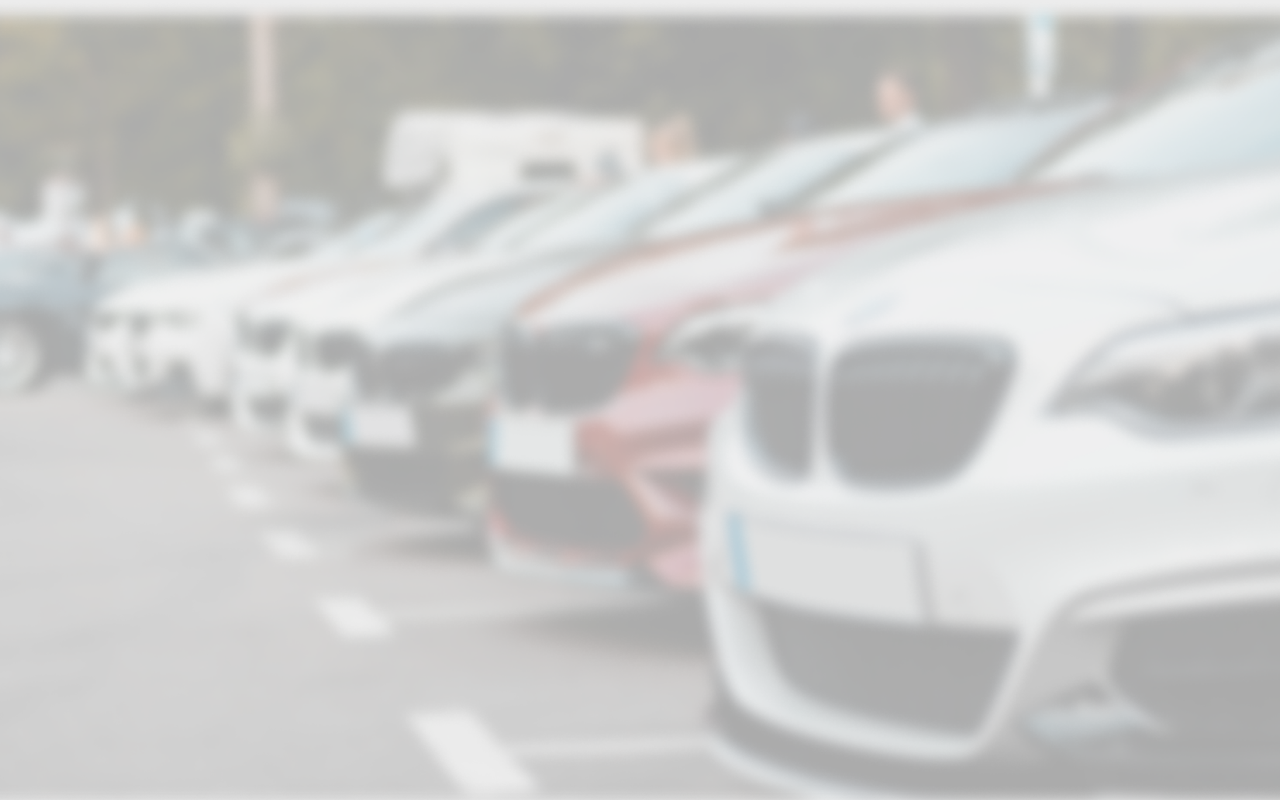
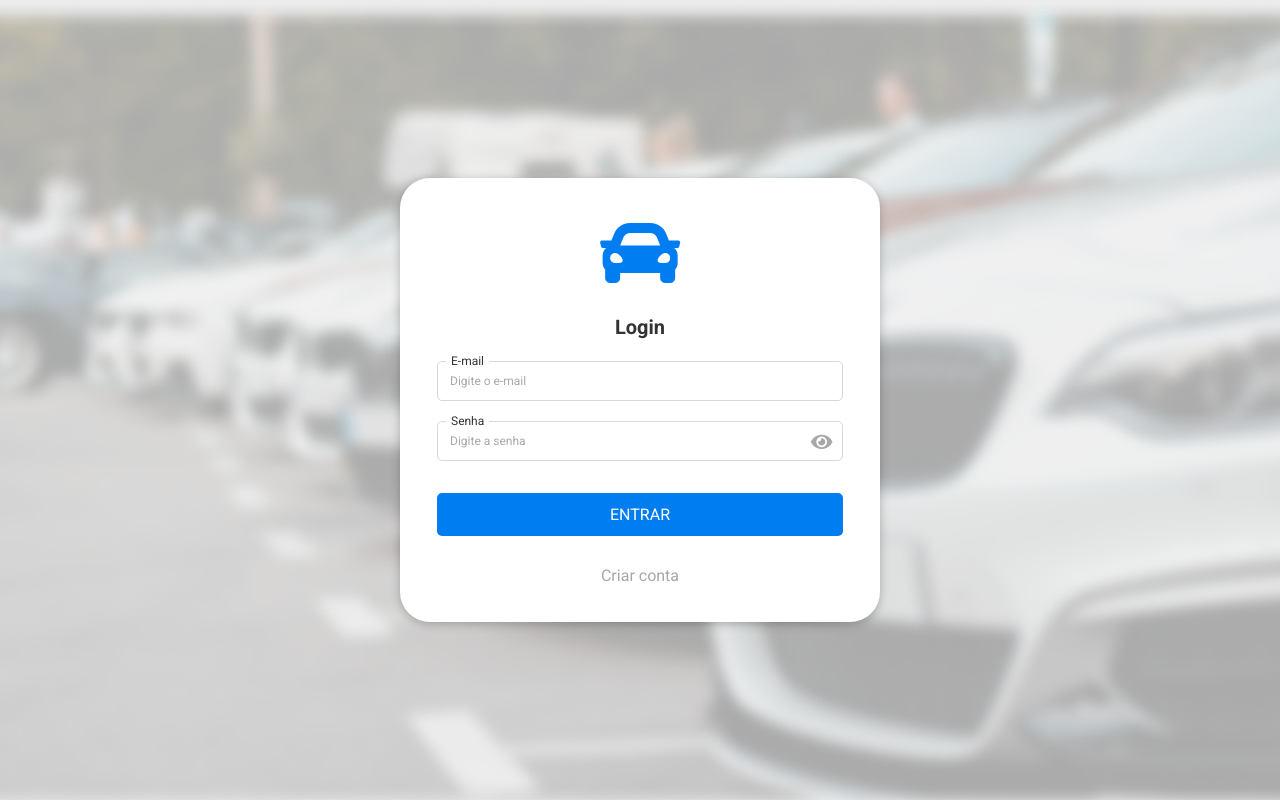
Before and after one commit to Giov4ne/rota-locadora, a Vue app: page / in a window 1280 px wide. Built offline with nearby package versions, Linux system fonts and the light colour scheme.

Commit message:
creating login page interface

```diff
--- a/public/index.html
+++ b/public/index.html
@@ -5,6 +5,8 @@
     <meta http-equiv="X-UA-Compatible" content="IE=edge">
     <meta name="viewport" content="width=device-width,initial-scale=1.0">
     <link rel="icon" href="<%= BASE_URL %>favicon.ico">
+    <link rel="stylesheet" href="https://use.fontawesome.com/releases/v5.15.4/css/solid.css" integrity="sha384-Tv5i09RULyHKMwX0E8wJUqSOaXlyu3SQxORObAI08iUwIalMmN5L6AvlPX2LMoSE" crossorigin="anonymous">
+    <link rel="stylesheet" href="https://use.fontawesome.com/releases/v5.15.4/css/fontawesome.css" integrity="sha384-jLKHWM3JRmfMU0A5x5AkjWkw/EYfGUAGagvnfryNV3F9VqM98XiIH7VBGVoxVSc7" crossorigin="anonymous">
     <title><%= htmlWebpackPlugin.options.title %></title>
   </head>
   <body>
--- a/src/App.vue
+++ b/src/App.vue
@@ -14,9 +14,18 @@ export default {
 </script>
 
 <style>
+  @import url('https://fonts.googleapis.com/css2?family=Roboto:ital,wght@0,100..900;1,100..900&display=swap');
+
   *{
     margin: 0;
     padding: 0;
     box-sizing: border-box;
+    font-family: "Roboto", serif;
   }
+
+  input{
+    outline: none;
+    border: none;
+  }
+
 </style>
--- a/src/components/LoginForm.vue
+++ b/src/components/LoginForm.vue
@@ -1,11 +1,23 @@
 <template>
     <div id="login-signin-container">
-        <!-- <form action="">
-            <input type="text"><br>
-            <input type="text"><br>
-            <input type="text"><br>
-            <button>Enviar</button>
-        </form> -->
+        <form action="">
+            <span class="fa fa-car"></span>
+            <h2 class="form-title">Login</h2>
+            <div class="custom-field">
+                <label for="email">E-mail</label>
+                <input type="text" class="inputs" id="email" name="email" placeholder="Digite o e-mail">
+            </div>
+            <div class="custom-field">
+                <label for="password">Senha</label>
+                <div class="password-input">
+                    <input type="password" class="inputs" id="password" name="password" placeholder="Digite a senha">
+                    <span class="fa fa-eye"></span>
+                </div>
+                <!-- <span class="fa fa-eye-slash"></span> -->
+            </div>
+            <input type="submit" class="submit-btn" value="ENTRAR">
+            <a href="" class="signin-login-link">Criar conta</a>
+        </form>
     </div>
 </template>
 
@@ -29,8 +41,101 @@
         background-color: #ececec;
     }
 
-    /* form{
-        background-color: white;
-        width: 300px;
-    } */
+    form{
+        background-color: #fff;
+        width: 480px;
+        border-radius: 30px;
+        box-shadow: 0 2px 10px #00000040;
+        padding: 35px 37px 37px 37px;
+        display: flex;
+        flex-direction: column;
+        align-items: center;
+    }
+
+    .fa-car{
+        color: #007DF0;
+        font-size: 80px;
+    }
+
+    .form-title{
+        font-size: 20px;
+        font-weight: 700;
+        color: #333;
+        margin: 22px;
+        cursor: default;
+    }
+
+    .custom-field{
+        position: relative;
+        display: flex;
+        flex-direction: column;
+        border: 1px solid #d8d8d8;
+        width: 100%;
+        margin-bottom: 20px;
+        border-radius: 5px;
+    }
+
+    .custom-field label{
+        position: absolute;
+        top: -8px;
+        left: 8px;
+        background: #fff;
+        padding: 0 5px;
+        font-size: 12px;
+        color: #333;
+    }
+
+    .inputs{
+        background-color: transparent;
+        padding: 12px;
+        font-size: 12px;
+        color: #333;
+
+        &::placeholder{
+            color: #A9A7A9;
+        }
+    }
+
+    .password-input{
+        display: flex;
+        justify-content: space-between;
+        align-items: center;
+    }
+
+    #password{
+        width: 90%;
+    }
+
+    .fa-eye{
+        font-size: 19px;
+        width: 10%;
+        text-align: center;
+        color: #A9A7A9;
+        cursor: pointer;
+    }
+
+    .submit-btn{
+        background-color: #007DF0;
+        color: #fff;
+        font-size: 16px;
+        width: 100%;
+        padding: 12px;
+        border-radius: 5px;
+        margin: 12px 0 30px 0;
+        cursor: pointer;
+
+        &:hover{
+            background-color: #518bff;
+        }
+    }
+
+    .signin-login-link{
+        font-size: 16px;
+        color: #A9A7A9;
+        text-decoration: none;
+
+        &:hover{
+            text-decoration: underline;
+        }
+    }
 </style>
```
